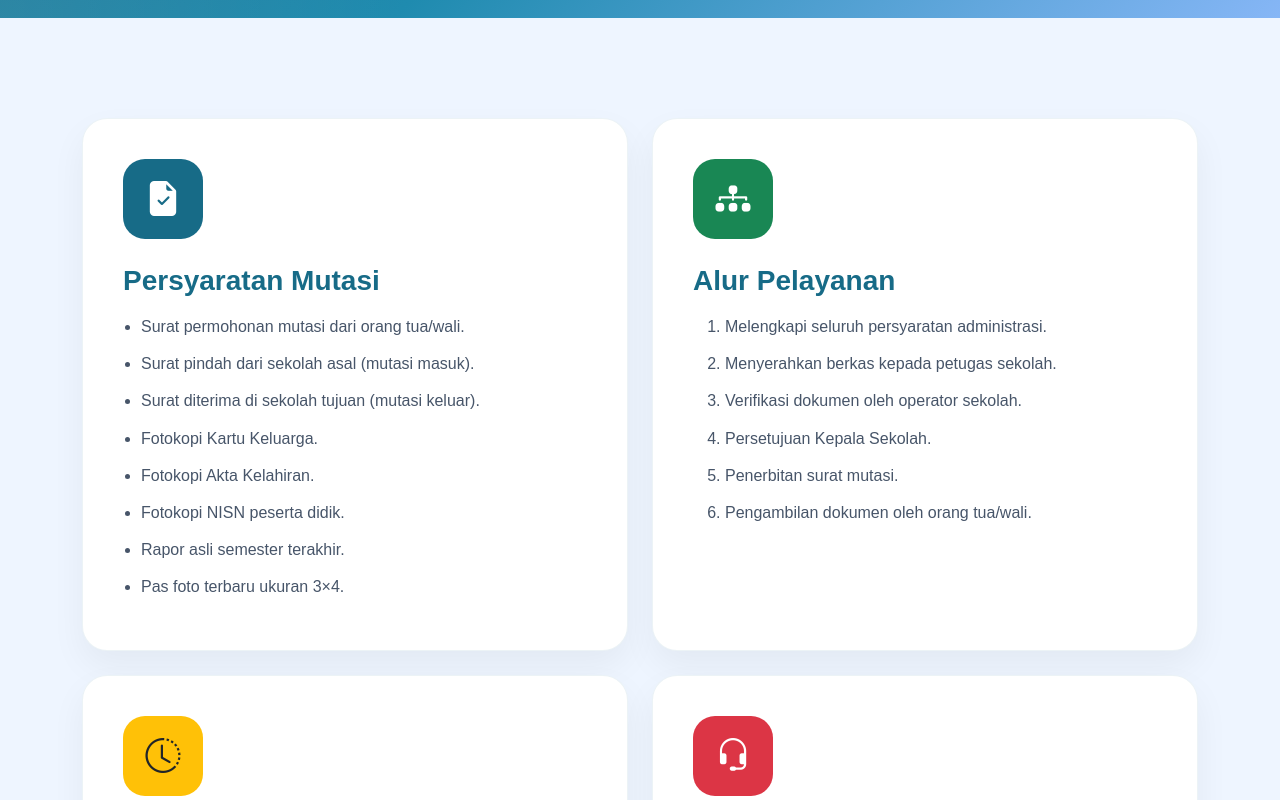
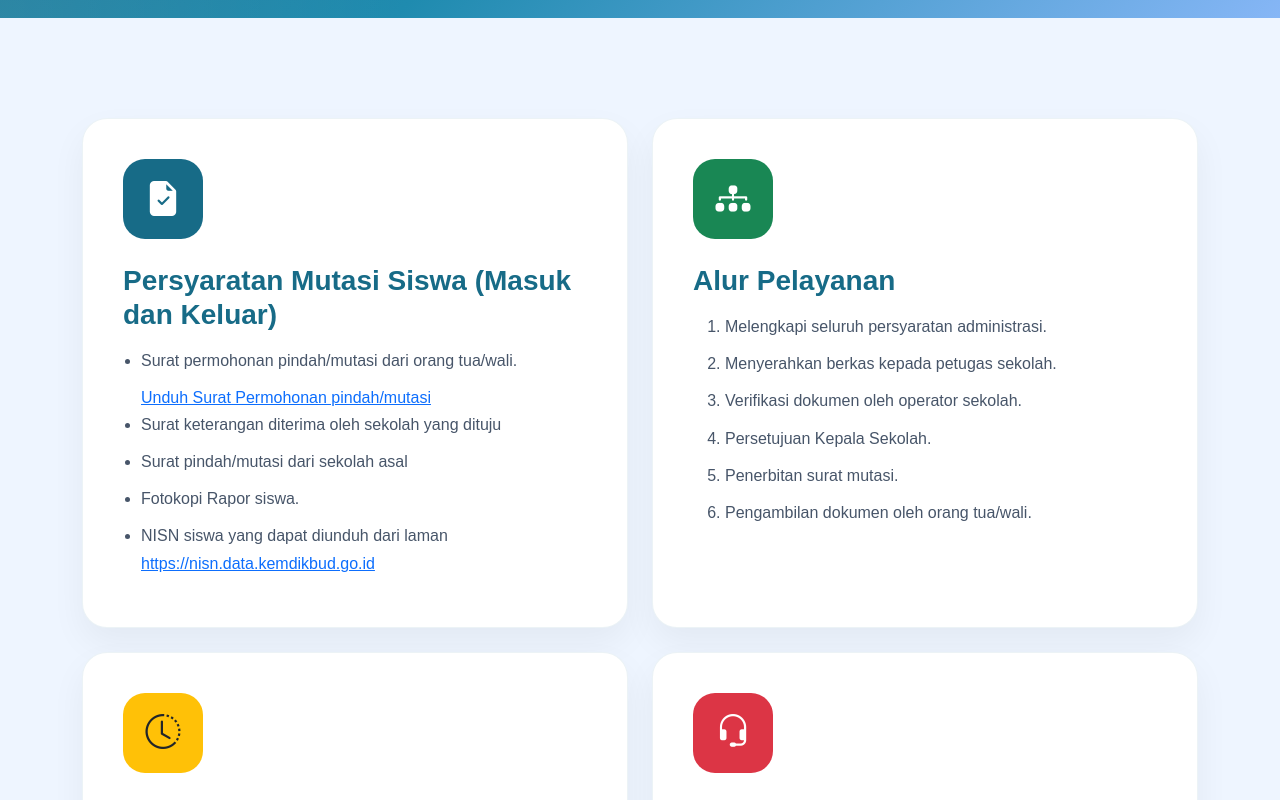
Before and after one commit to rizkypramaa/sdn-ngletih1, a plain HTML site: page mutasi.html in a window 1280 px wide. Shown: the part 562-1362 px from the top of the page. Drawn offline with nearby package versions, Linux system fonts and the light colour scheme.

Commit message:
update 16/07/2026

```diff
--- a/mutasi.html
+++ b/mutasi.html
@@ -125,25 +125,21 @@
 
 </div>
 
-<h3>Persyaratan Mutasi</h3>
+<h3>Persyaratan Mutasi Siswa (Masuk dan Keluar)</h3>
 
 <ul>
 
-<li>Surat permohonan mutasi dari orang tua/wali.</li>
+<li>Surat permohonan pindah/mutasi dari orang tua/wali.</li>
 
-<li>Surat pindah dari sekolah asal (mutasi masuk).</li>
+<a href="https://drive.google.com/file/d/1OQbBUE4Yfv5HvzGVa_GK76fzK5Zknd3B/view?usp=drive_link" target="_blank">Unduh Surat Permohonan pindah/mutasi</a>
 
-<li>Surat diterima di sekolah tujuan (mutasi keluar).</li>
+<li>Surat keterangan diterima oleh sekolah yang dituju</li>
 
-<li>Fotokopi Kartu Keluarga.</li>
+<li>Surat pindah/mutasi dari sekolah asal</li>
 
-<li>Fotokopi Akta Kelahiran.</li>
+<li>Fotokopi Rapor siswa.</li>
 
-<li>Fotokopi NISN peserta didik.</li>
-
-<li>Rapor asli semester terakhir.</li>
-
-<li>Pas foto terbaru ukuran 3×4.</li>
+<li>NISN siswa yang dapat diunduh dari laman <a href="https://nisn.data.kemdikbud.go.id" target="_blank">https://nisn.data.kemdikbud.go.id</a></li>
 
 </ul>
 
```
Also changed, not shown: sarpras.html (+10 -19 lines), assets/images/kantin.jpeg (added), assets/images/kantin2.jpeg (added), assets/images/kantin3.jpeg (added), assets/images/kelas1.jpeg (added), assets/images/kelas2.jpeg (added), assets/images/lapangan1.jpeg (added), assets/images/musholla1.jpeg (added), assets/images/perpustakaan.jpeg, assets/images/perpustakaan2.jpeg (added), assets/images/toilet1.jfif (added), assets/images/toilet2.jfif (added), assets/images/toilet3.jpeg (added).
